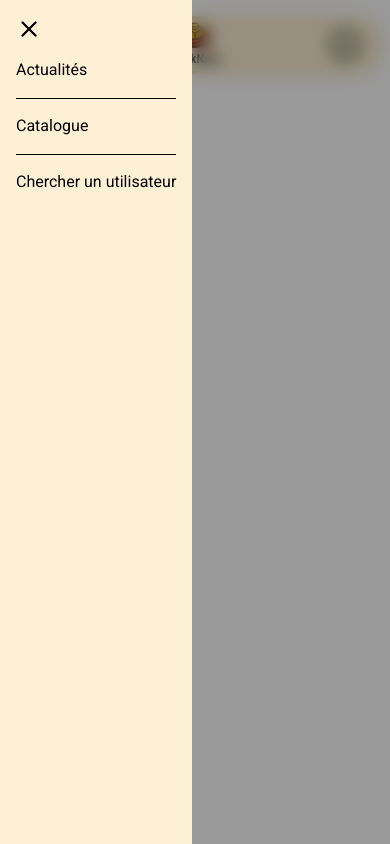
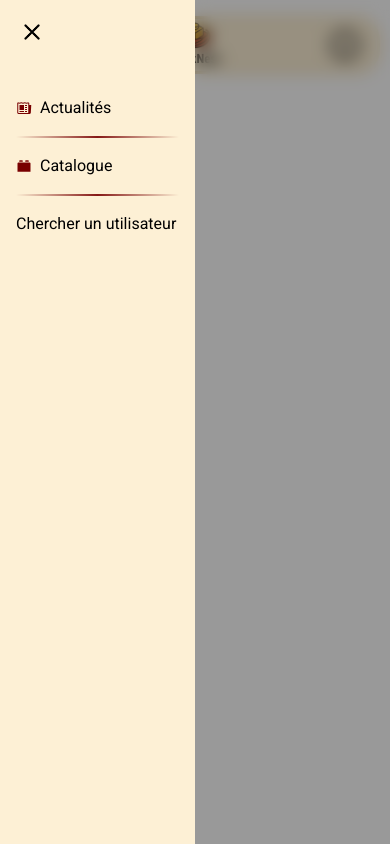
Before and after one commit to thAlexis/BrickNest_Frontend, a React (Vite) app: page / in a window 390 px wide. Both pictures are taken after a click on the button 84 px from the left and 45 px from the top of the page. Built offline with nearby package versions, Linux system fonts and the light colour scheme.

Commit message:
style(Menu): update style for disconnected users

```diff
--- a/src/components/Menu/Menu.jsx
+++ b/src/components/Menu/Menu.jsx
@@ -3,6 +3,9 @@ import logo from "../../assets/img/logo.png";
 import burgerMenu from "../../assets/icons/burgerMenu.svg";
 import userIcon from "../../assets/icons/legoHead.png";
 import crossIcon from "../../assets/icons/cross.png";
+import plus from "../../assets/icons/plus.png";
+import news from "../../assets/icons/news.png";
+import catalog from "../../assets/icons/legoBrick.png";
 import { useState } from "react";
 import { AuthContext } from "../../contexts/AuthContext";
 
@@ -70,28 +73,36 @@ export default function MenuUser() {
         ></div>
       )}
       <ul
-        className={`fixed lg:static lg:hidden transition-all duration-300 ease-in-out ${
+        className={`fixed lg:hidden transition-all duration-300 ease-in-out ${
           isOpenBurger
             ? "translate-x-0 opacity-100 pointer-events-auto"
             : "-translate-x-full lg:translate-x-0 opacity-0 lg:opacity-100 pointer-events-none lg:pointer-events-auto"
-        } top-[0rem] bg-[#FDF0D5] left-[0] p-[1rem] flex flex-col lg:flex-row gap-[1rem] transition-all pt-[1rem] lg:pt-[1rem] duration-300 text-base h-[100vh] lg:h-[min-content] z-70`}
+        } top-[0rem] bg-[#FDF0D5] left-[0] p-[1rem] flex flex-col gap-[1rem] text-base h-[100vh] z-70 w-[50%] sm:w-[30%]`}
       >
         <button
-          className="lg:hidden"
+          className="lg:hidden absolute left-[1rem] p-[0.2rem]"
           onClick={() => setIsOpenBurger(!isOpenBurger)}
         >
-          <img className="w-[1.6rem] sm:w-[2rem]" src={crossIcon} />
+          <img className="w-[1.6rem]" src={crossIcon} />
         </button>
+        <li className="mt-[5rem] flex items-center gap-[0.5rem]">
+          <img src={news} className="w-[1rem] h-[1rem]" />
+          <NavLink className="text-base" to="#">
+            Actualités
+          </NavLink>
+        </li>
+        <li className="bg-gradient-to-r from-transparent via-[#780000]/90 to-transparent h-[0.15rem]"></li>
+        <li className="flex items-center gap-[0.5rem]">
+          <img src={catalog} className="w-[1rem] h-[1rem]" />
+          <NavLink className="text-base" to="#">
+            Catalogue
+          </NavLink>
+        </li>
+        <li className="bg-gradient-to-r from-transparent via-[#780000]/90 to-transparent h-[0.1rem]"></li>
         <li>
-          <NavLink to="#">Actualités</NavLink>
-        </li>
-        <li className="bg-black h-[0.01rem] lg:hidden "></li>
-        <li>
-          <NavLink to="#">Catalogue</NavLink>
-        </li>
-        <li className="bg-black h-[0.01rem] lg:hidden "></li>
-        <li>
-          <NavLink to="#">Chercher un utilisateur</NavLink>
+          <NavLink className="text-base" to="#">
+            Chercher un utilisateur
+          </NavLink>
         </li>
         <li className="hidden lg:block font-nunito text-white"></li>
       </ul>
--- a/src/components/Menu/MenuUser.jsx
+++ b/src/components/Menu/MenuUser.jsx
@@ -104,13 +104,13 @@ export default function MenuUser() {
           ></div>
         ))}
 
-    {/* //////////////////// MENU BURGER SLIDE FROM LEFT ////////////////////////// */}
+      {/* //////////////////// MENU BURGER SLIDE FROM LEFT ////////////////////////// */}
       <ul
         className={`fixed lg:hidden transition-all duration-300 ease-in-out ${
           isOpenBurger
             ? "translate-x-0 opacity-100 pointer-events-auto"
             : "-translate-x-full lg:translate-x-0 opacity-0 lg:opacity-100 pointer-events-none lg:pointer-events-auto"
-        } top-[0rem] bg-[#FDF0D5] left-[0] p-[1rem] flex flex-col gap-[1rem] text-base h-[100vh] z-70 w-[50%]`}
+        } top-[0rem] bg-[#FDF0D5] left-[0] p-[1rem] flex flex-col gap-[1rem] text-base h-[100vh] z-70 w-[50%] sm:w-[30%]`}
       >
         <button
           className="lg:hidden absolute left-[1rem] p-[0.2rem]"
@@ -120,16 +120,22 @@ export default function MenuUser() {
         </button>
         <li className="mt-[5rem] flex items-center gap-[0.5rem]">
           <img src={news} className="w-[1rem] h-[1rem]" />
-          <NavLink className="text-base" to="#">Actualités</NavLink>
+          <NavLink className="text-base" to="#">
+            Actualités
+          </NavLink>
         </li>
         <li className="bg-gradient-to-r from-transparent via-[#780000]/90 to-transparent h-[0.15rem]"></li>
         <li className="flex items-center gap-[0.5rem]">
           <img src={catalog} className="w-[1rem] h-[1rem]" />
-          <NavLink className="text-base" to="#">Catalogue</NavLink>
+          <NavLink className="text-base" to="#">
+            Catalogue
+          </NavLink>
         </li>
         <li className="block bg-gradient-to-r from-transparent via-[#780000]/90 to-transparent h-[0.1rem]"></li>
         <li>
-          <NavLink className="text-base" to="#">Chercher un utilisateur</NavLink>
+          <NavLink className="text-base" to="#">
+            Chercher un utilisateur
+          </NavLink>
         </li>
       </ul>
 
```
